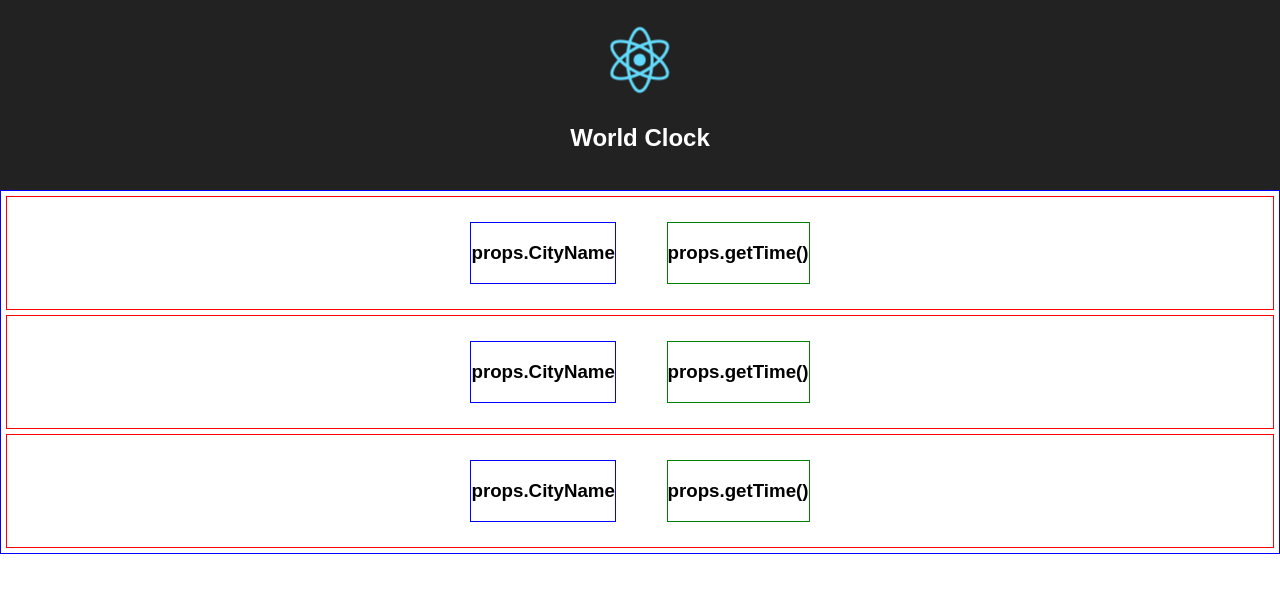
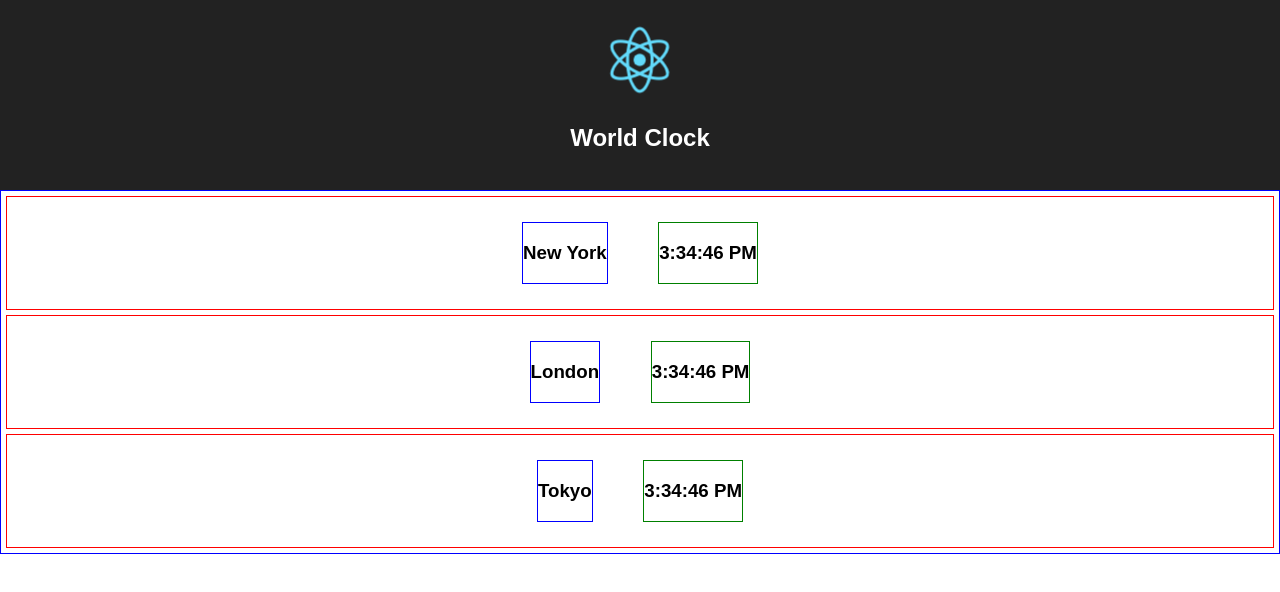
Before and after one commit to WilleniumFalcon91/World-Clock, a React (Create React App) app: page / in a window 1280 px wide. Shown: the top 592 px of the page. Built offline with nearby package versions, Linux system fonts and the light colour scheme.

Commit message:
accesses props name and local time

```diff
--- a/src/App.js
+++ b/src/App.js
@@ -6,6 +6,22 @@ import CityName from './CityName.js';
 import Time from './Time.js';
 
 class App extends Component {
+
+
+constructor(props) {
+    super(props);
+    this.state = {
+        currentTime: new Date()
+    }
+}
+
+// _update = (timeDifference) => {
+//     const newTime = new Date(this.state.currentTime.getTime() + timeDiference);
+//     this.setState({
+//         currentTime: newTime
+//     });
+// }
+
   render() {
     return (
       <div className="App">
@@ -17,26 +33,26 @@ class App extends Component {
           <div className="Time-zones">
             <div className="City1">
               <div className="Name">
-              <CityName />
+              <CityName name={'New York'}/>
               </div>
               <div className="Time">
-              <Time />
+              <Time newTime={this.state.currentTime.toLocaleTimeString()}/>
               </div>
             </div>
             <div className="City2">
               <div className="Name">
-              <CityName />
+              <CityName name={'London'}/>
               </div>
               <div className="Time">
-              <Time />
+              <Time newTime={this.state.currentTime.toLocaleTimeString()}/>
               </div>
             </div>
             <div className="City3">
               <div className="Name">
-              <CityName />
+              <CityName name={'Tokyo'}/>
               </div>
               <div className="Time">
-              <Time />
+              <Time newTime={this.state.currentTime.toLocaleTimeString()}/>
               </div>
             </div>
           </div>
--- a/src/CityName.js
+++ b/src/CityName.js
@@ -1,8 +1,8 @@
 import React from 'react';
 
-function CityName (props) {
+function CityName ({name}) {
     return (
-        <h3>props.CityName</h3>
+        <h3>{name}</h3>
     )
 }
 
--- a/src/Time.js
+++ b/src/Time.js
@@ -1,9 +1,13 @@
-import React from 'react';
+import React, {Component} from 'react';
 
-function Time (props) {
+function Time ({newTime}) {
     return (
-        <h3>props.getTime()</h3>
+        <h3>{newTime}</h3>
     )
 }
 
+
+
+
+
 export default Time;
```
